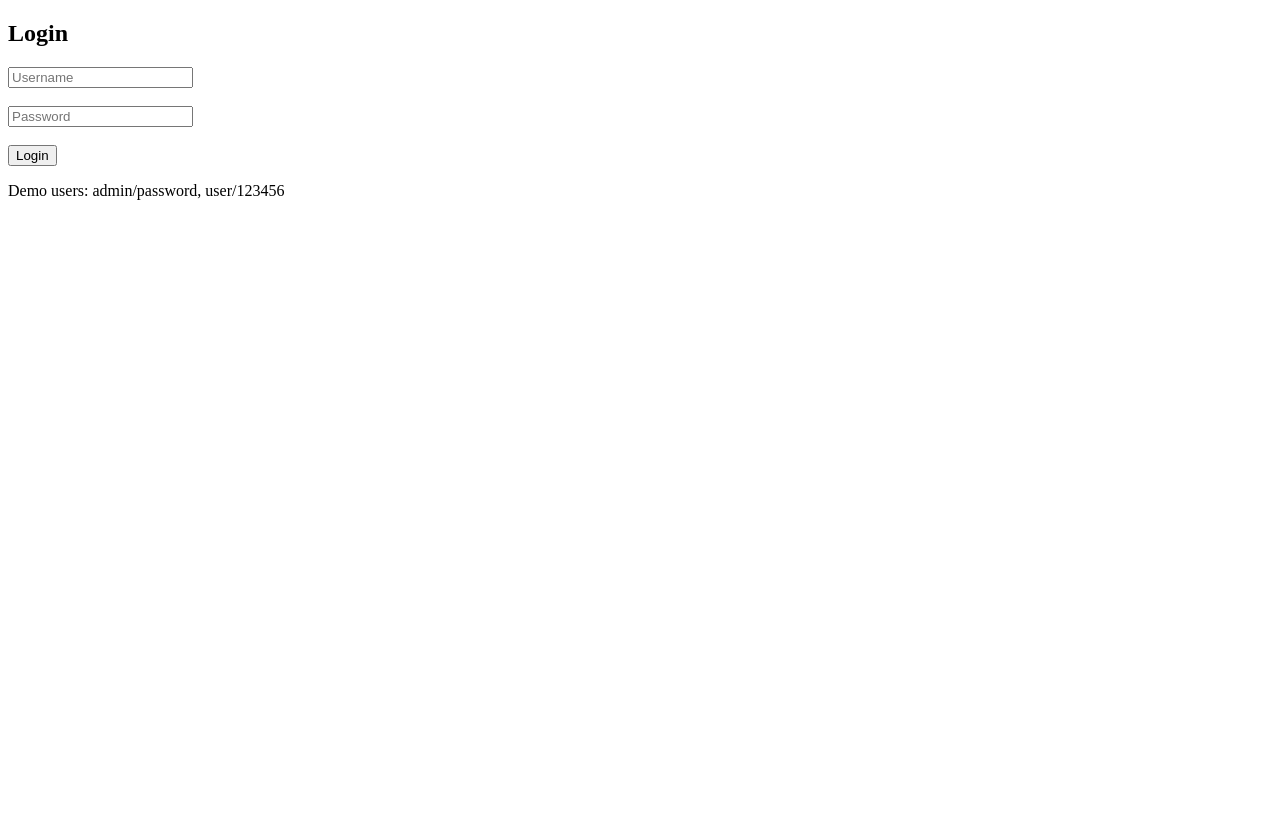
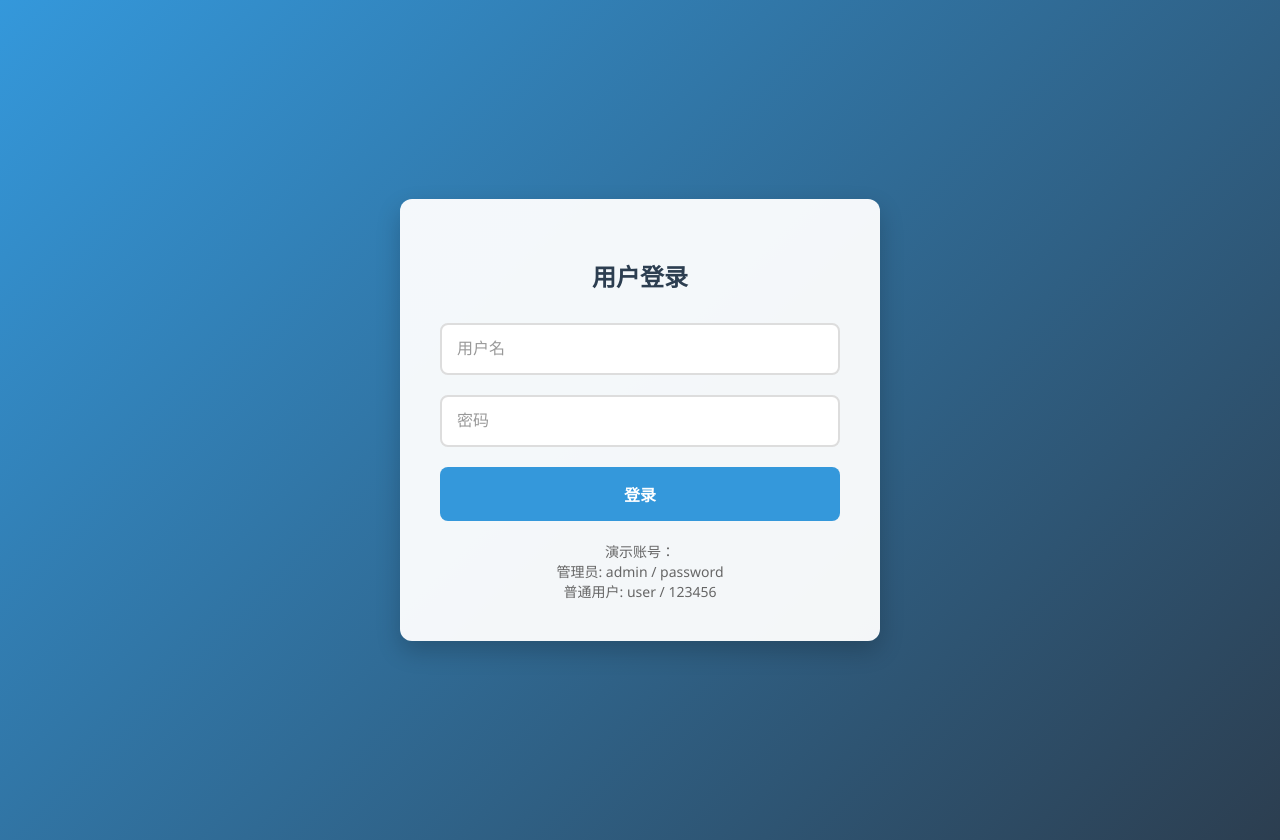
Before and after one commit to Nanako7-ix/SimpleHttpWebServer, a plain HTML site: page static/login.html in a window 1280 px wide. Before the commit the page ends 800 px from the top, so only its background shows below. Drawn offline with Linux system fonts and the light colour scheme.

Commit message:
修改登录页面

```diff
--- a/static/login.html
+++ b/static/login.html
@@ -1,11 +1,143 @@
 <!DOCTYPE html>
-<html lang="en"><head><title>Login</title></head>
+<html lang="en">
+<head>
+    <title>Login</title>
+    <meta charset="UTF-8">
+    <meta name="viewport" content="width=device-width, initial-scale=1.0">
+    <style>
+        :root {
+            --primary-color: #2c3e50;
+            --secondary-color: #3498db;
+            --background-color: #ecf0f1;
+            --error-color: #e74c3c;
+        }
+
+        body {
+            font-family: 'Segoe UI', Tahoma, Geneva, Verdana, sans-serif;
+            background: linear-gradient(135deg, #3498db, #2c3e50);
+            display: flex;
+            justify-content: center;
+            align-items: center;
+            height: 100vh;
+            margin: 0;
+            padding: 20px;
+        }
+
+        .login-container {
+            background-color: rgba(255, 255, 255, 0.95);
+            padding: 40px;
+            border-radius: 12px;
+            box-shadow: 0 10px 25px rgba(0, 0, 0, 0.2);
+            width: 100%;
+            max-width: 400px;
+            animation: fadeIn 0.5s ease-out;
+        }
+
+        @keyframes fadeIn {
+            from { opacity: 0; transform: translateY(-20px); }
+            to { opacity: 1; transform: translateY(0); }
+        }
+
+        h2 {
+            color: var(--primary-color);
+            text-align: center;
+            margin-bottom: 30px;
+            font-weight: 600;
+        }
+
+        .form-group {
+            margin-bottom: 20px;
+            position: relative;
+        }
+
+        input {
+            width: 100%;
+            padding: 15px;
+            border: 2px solid #ddd;
+            border-radius: 8px;
+            font-size: 16px;
+            transition: border-color 0.3s ease;
+            box-sizing: border-box;
+        }
+
+        input:focus {
+            outline: none;
+            border-color: var(--secondary-color);
+            box-shadow: 0 0 8px rgba(52, 152, 219, 0.3);
+        }
+
+        input::placeholder {
+            color: #999;
+        }
+
+        .icon {
+            position: absolute;
+            right: 15px;
+            top: 50%;
+            transform: translateY(-50%);
+            color: #999;
+        }
+
+        button {
+            width: 100%;
+            padding: 15px;
+            background-color: var(--secondary-color);
+            color: white;
+            border: none;
+            border-radius: 8px;
+            font-size: 16px;
+            font-weight: 600;
+            cursor: pointer;
+            transition: background-color 0.3s ease;
+        }
+
+        button:hover {
+            background-color: #2980b9;
+        }
+
+        .demo-info {
+            text-align: center;
+            margin-top: 20px;
+            color: #666;
+            font-size: 14px;
+        }
+
+        .error-message {
+            color: var(--error-color);
+            margin-top: 10px;
+            text-align: center;
+            display: none;
+        }
+
+        @media (max-width: 480px) {
+            .login-container {
+                padding: 30px;
+            }
+        }
+    </style>
+</head>
 <body>
-<h2>Login</h2>
-<form action='/login' method='POST'>
-<input type='text' name='username' placeholder='Username' required><br><br>
-<input type='password' name='password' placeholder='Password' required><br><br>
-<input type='submit' value='Login'>
-</form>
-<p>Demo users: admin/password, user/123456</p>
-</body></html>
+    <div class="login-container">
+        <h2>用户登录</h2>
+        <form action='/login' method='POST'>
+            <div class="form-group">
+                <input type='text' name='username' placeholder='用户名' required>
+                <i class="icon far fa-user"></i>
+            </div>
+            <div class="form-group">
+                <input type='password' name='password' placeholder='密码' required>
+                <i class="icon far fa-lock"></i>
+            </div>
+            <button type="submit">登录</button>
+        </form>
+        <div class="demo-info">
+            演示账号：<br>
+            管理员: admin / password <br>
+            普通用户: user / 123456
+        </div>
+        <div class="error-message" id="errorMessage"></div>
+    </div>
+    <!-- 如果你需要图标功能，可引入 Font Awesome -->
+    <!-- <script src="https://kit.fontawesome.com/your-kit-id.js" crossorigin="anonymous"></script> -->
+</body>
+</html>
```
